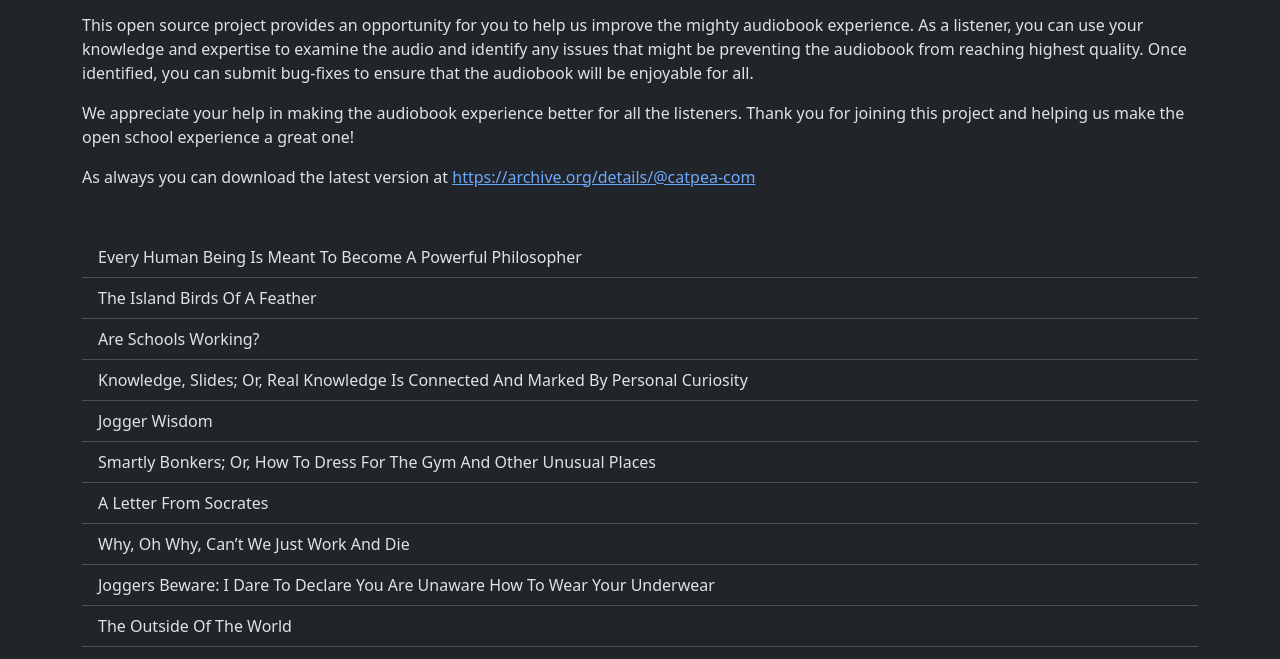
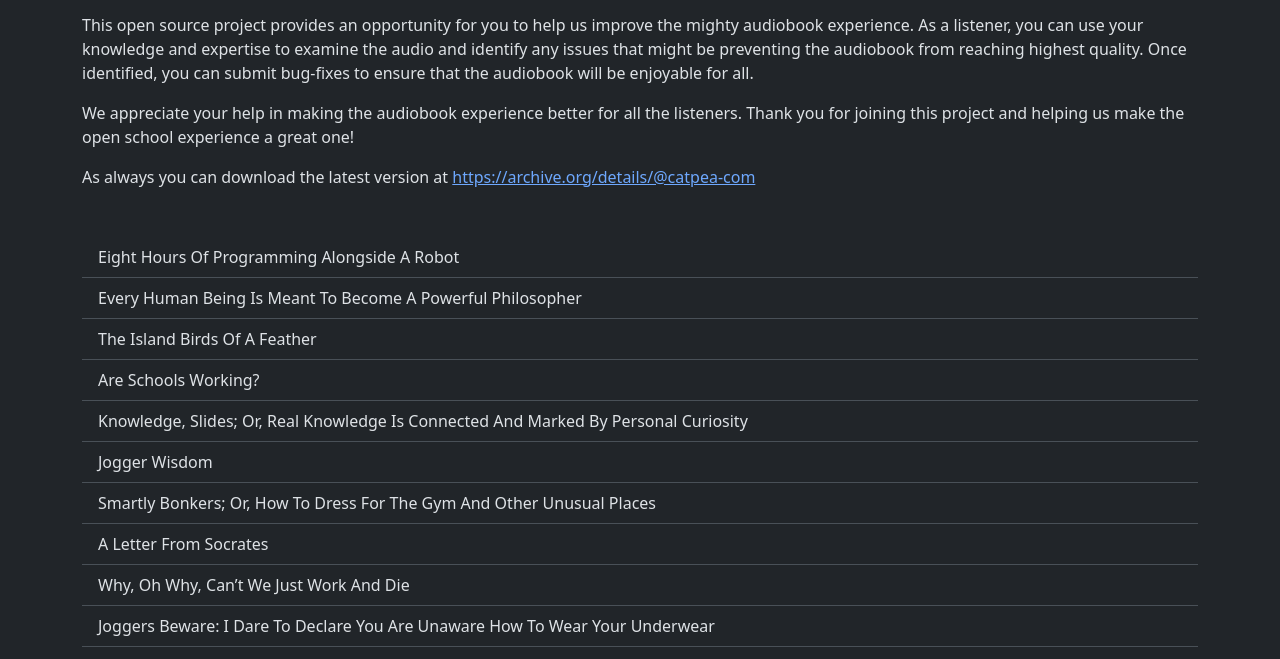
Before and after one commit to catpea/chapter-08, a plain HTML site: page docs/index.html in a window 1280 px wide. Shown: the part 141-800 px from the top of the page. Drawn offline with nearby package versions, Linux system fonts and the light colour scheme.

Commit message:
Chapter content updates.

```diff
--- a/docs/index.html
+++ b/docs/index.html
@@ -21,7 +21,8 @@
 
 
         <ul class="list-group list-group-flush mt-5">
-        <a href="poem-1350.mp3" class="list-group-item list-group-item-action">Every Human Being Is Meant To Become A Powerful Philosopher</a>
+        <a href="poem-1351.mp3" class="list-group-item list-group-item-action">Eight Hours Of Programming Alongside A Robot</a>
+<a href="poem-1350.mp3" class="list-group-item list-group-item-action">Every Human Being Is Meant To Become A Powerful Philosopher</a>
 <a href="poem-1349.mp3" class="list-group-item list-group-item-action">The Island Birds Of A Feather</a>
 <a href="poem-1348.mp3" class="list-group-item list-group-item-action">Are Schools Working?</a>
 <a href="poem-1347.mp3" class="list-group-item list-group-item-action">Knowledge, Slides; Or, Real Knowledge Is Connected And Marked By Personal Curiosity</a>
```
Also changed, not shown: 2 other files.
